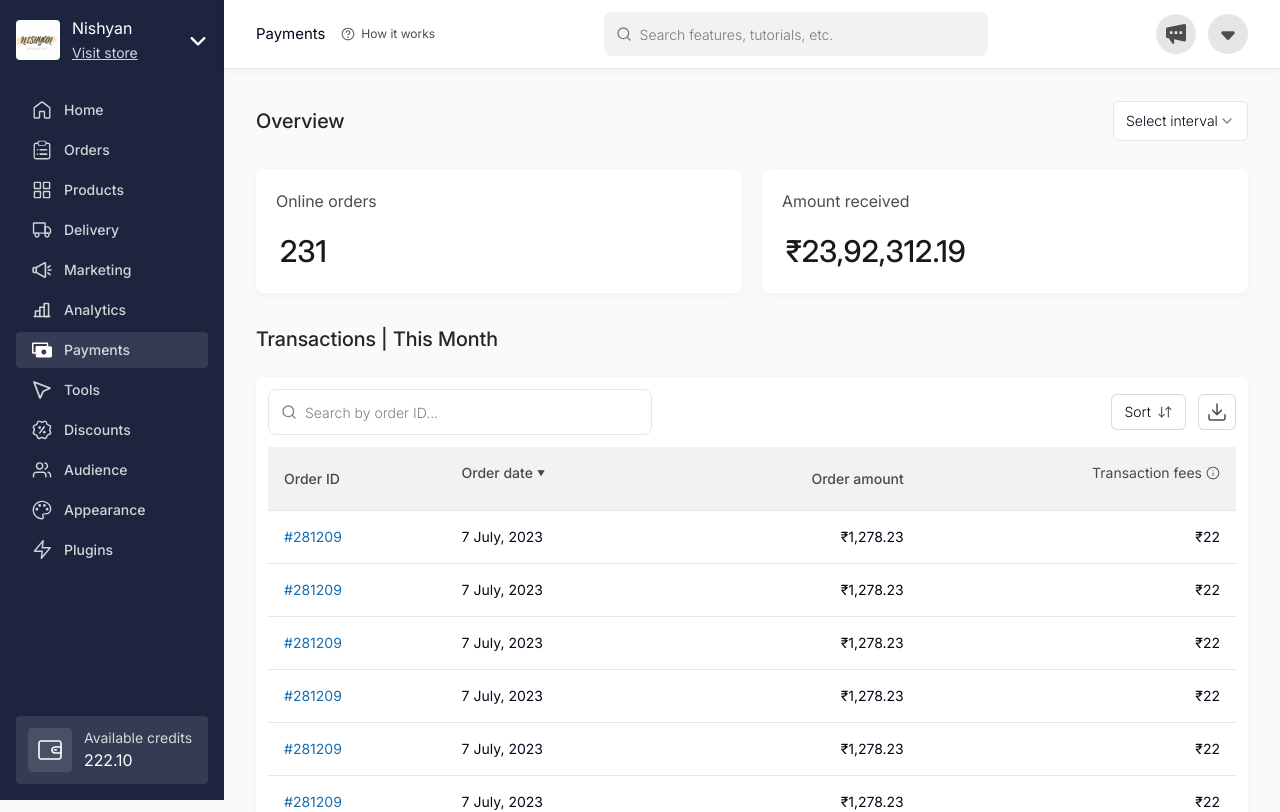
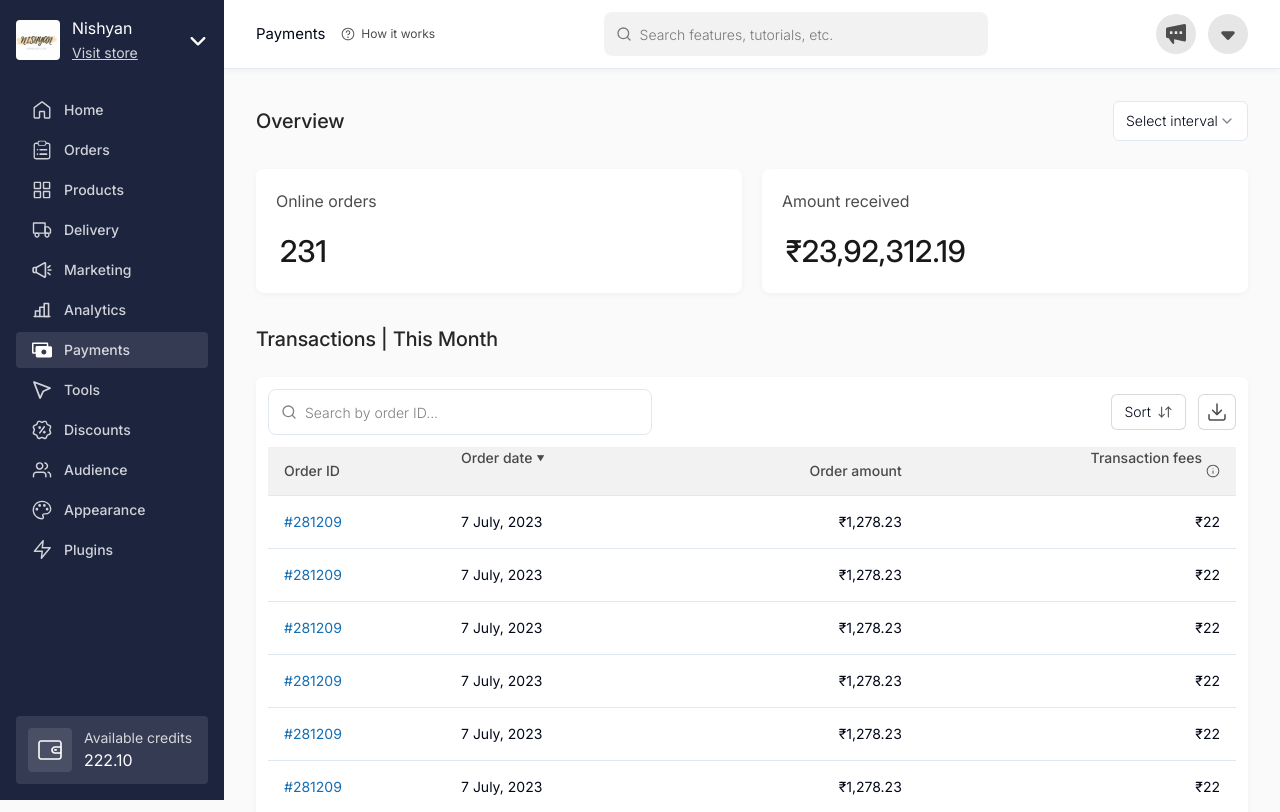
Before and after one commit to mohantee/dk-assignment, a React (Vite) app: page / in a window 1280 px wide. Shown: the top 812 px of the page. Built offline with nearby package versions, Linux system fonts and the light colour scheme.

Commit message:
see last commit

```diff
--- a/src/components/transaction-list.tsx
+++ b/src/components/transaction-list.tsx
@@ -59,14 +59,14 @@ export function TransactionList() {
               <TableHead className="text-right text-black/70">
                 Order amount
               </TableHead>
-              <TableCell className="flex items-start justify-end gap-1 text-black/70">
+              <TableHead className="flex items-start justify-end gap-1 text-black/70">
                 Transaction fees
                 <img
                   src={infoIcon}
                   alt=""
                   className="hidden self-center lg:inline"
                 />
-              </TableCell>
+              </TableHead>
             </TableRow>
           </TableHeader>
           <TableBody>
```
